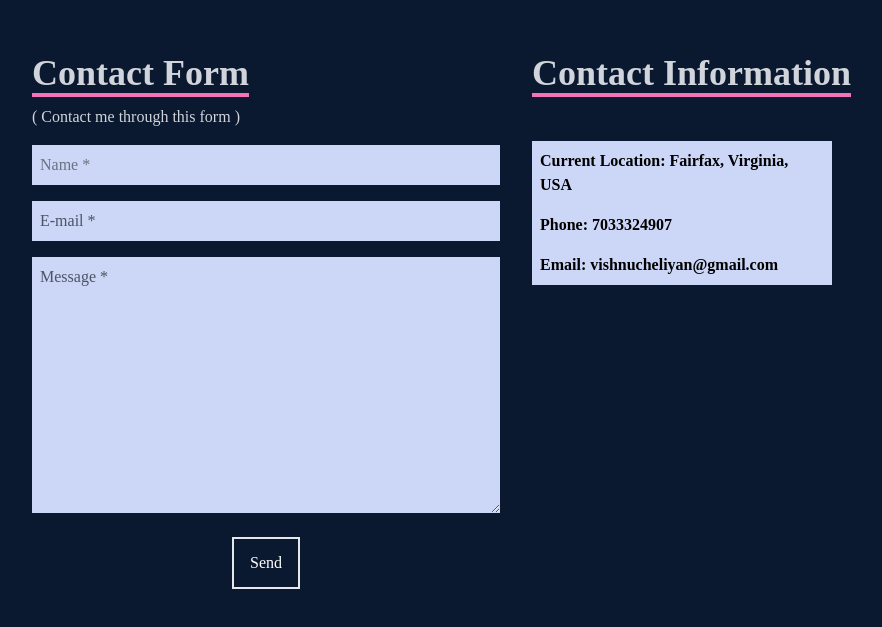
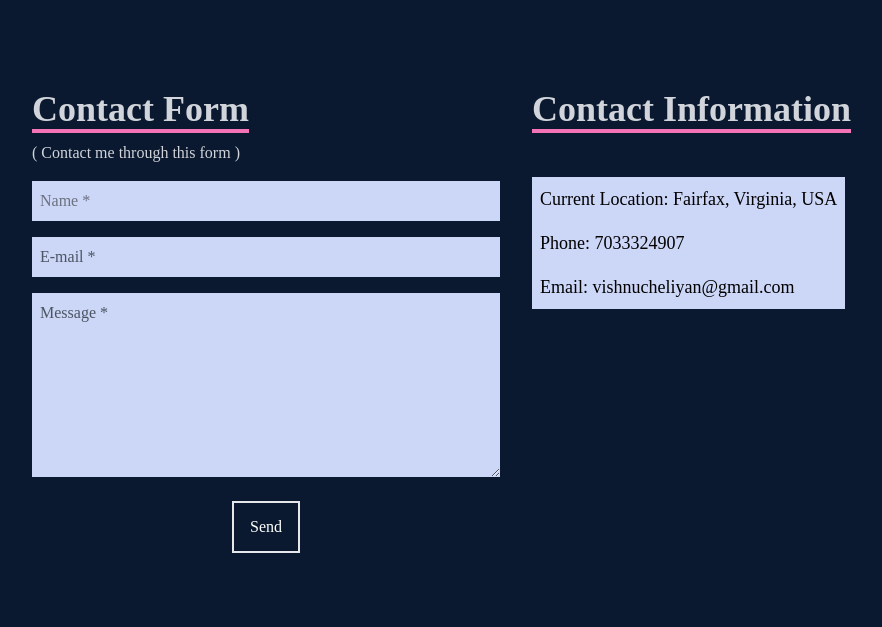
Before and after one commit to VishnuCheli/profile, a React (Create React App) app: page / in a window 1280 px wide. Shown: the part 3267-3894 px from the top of the page, without its empty margins (124-1006 px from the left). Built offline with nearby package versions, Linux system fonts and the light colour scheme.

Commit message:
font change to contact info

```diff
--- a/src/components/Contact.jsx
+++ b/src/components/Contact.jsx
@@ -12,18 +12,18 @@ const Contact = () => {
                 </div>
                 <input name="Name" className='placeholder-gray-500 bg-[#ccd6f6] p-2 hover:bg-pink-50 hover:bg-opacity-95' type="text" placeholder='Name *'/>
                 <input name="Email" className='my-4 p-2 placeholder-gray-600 bg-[#ccd6f6] hover:bg-pink-50 hover:bg-opacity-95' type="text" placeholder='E-mail *'/>
-                <textarea name='Message' className='bg-[#ccd6f6] placeholder-gray-600 p-2 hover:bg-pink-50 hover:bg-opacity-95' rows="10" placeholder='Message *'></textarea>
+                <textarea name='Message' className='bg-[#ccd6f6] placeholder-gray-600 p-2 hover:bg-pink-50 hover:bg-opacity-95' rows="7" placeholder='Message *'></textarea>
                 <button className='text-white border-2 hover:bg-pink-400 hover:border-pink-400 px-4 py-3 mx-auto my-6'>Send</button>
             </form>
             <div className='flex flex-col w-full items-center md:items-start'>
                 <div className='pb-12 '>
                     <p className='text-4xl font-bold inline border-b-4 border-pink-400 text-gray-300'>Contact Information</p>
                 </div>
-                <div className='bg-[#ccd6f6] p-2 flex w-[300px]'>
-                    <span className='inline-block'>
-                    <p className='font-bold'><span >Current Location:</span> Fairfax, Virginia, USA </p>
-                    <p className='my-4 font-bold'><span>Phone:</span> 7033324907</p>
-                    <p className='font-bold'><span>Email:</span> vishnucheliyan@gmail.com</p>
+                <div className='bg-[#ccd6f6] p-2 flex '>
+                    <span className='inline-block text-lg'>
+                    <p className=''><span >Current Location:</span> Fairfax, Virginia, USA </p>
+                    <p className='my-4 '><span>Phone:</span> 7033324907</p>
+                    <p className=''><span>Email:</span> vishnucheliyan@gmail.com</p>
                     </span>
                 </div>
             </div>
```
